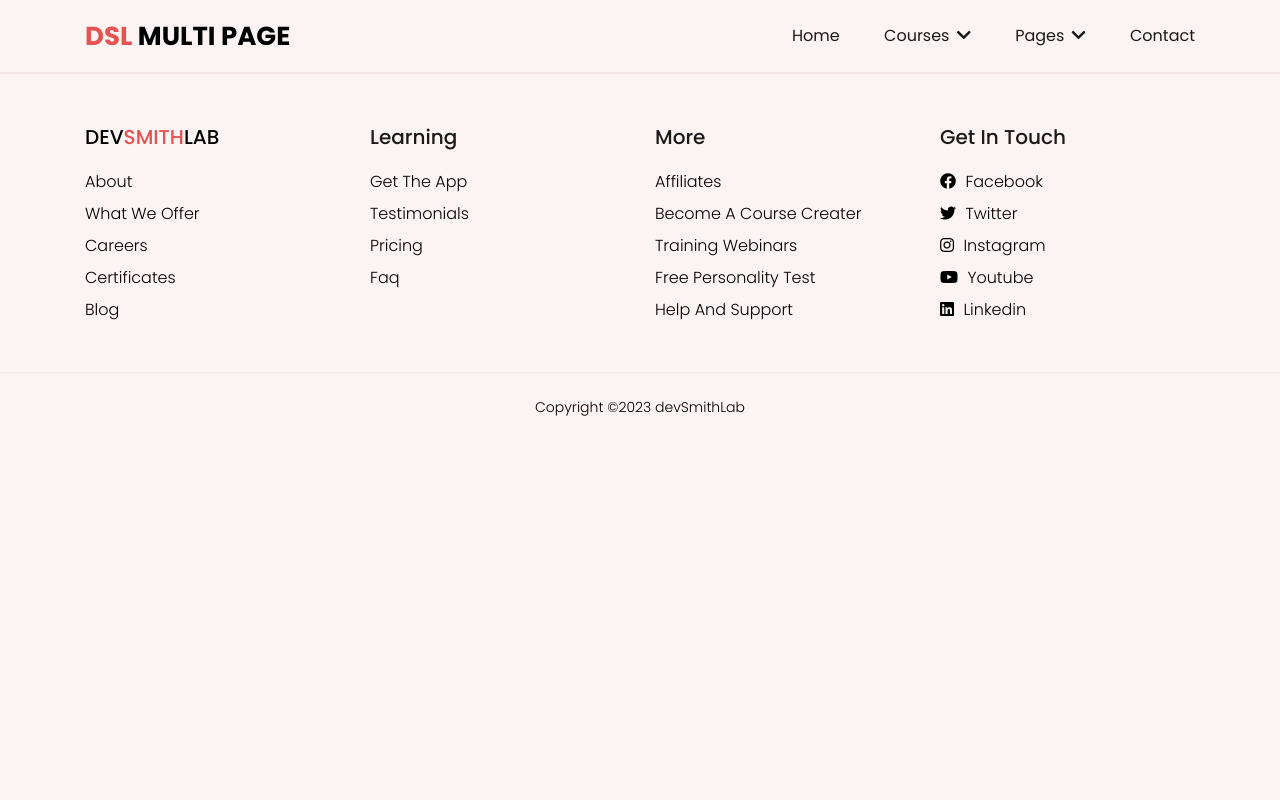
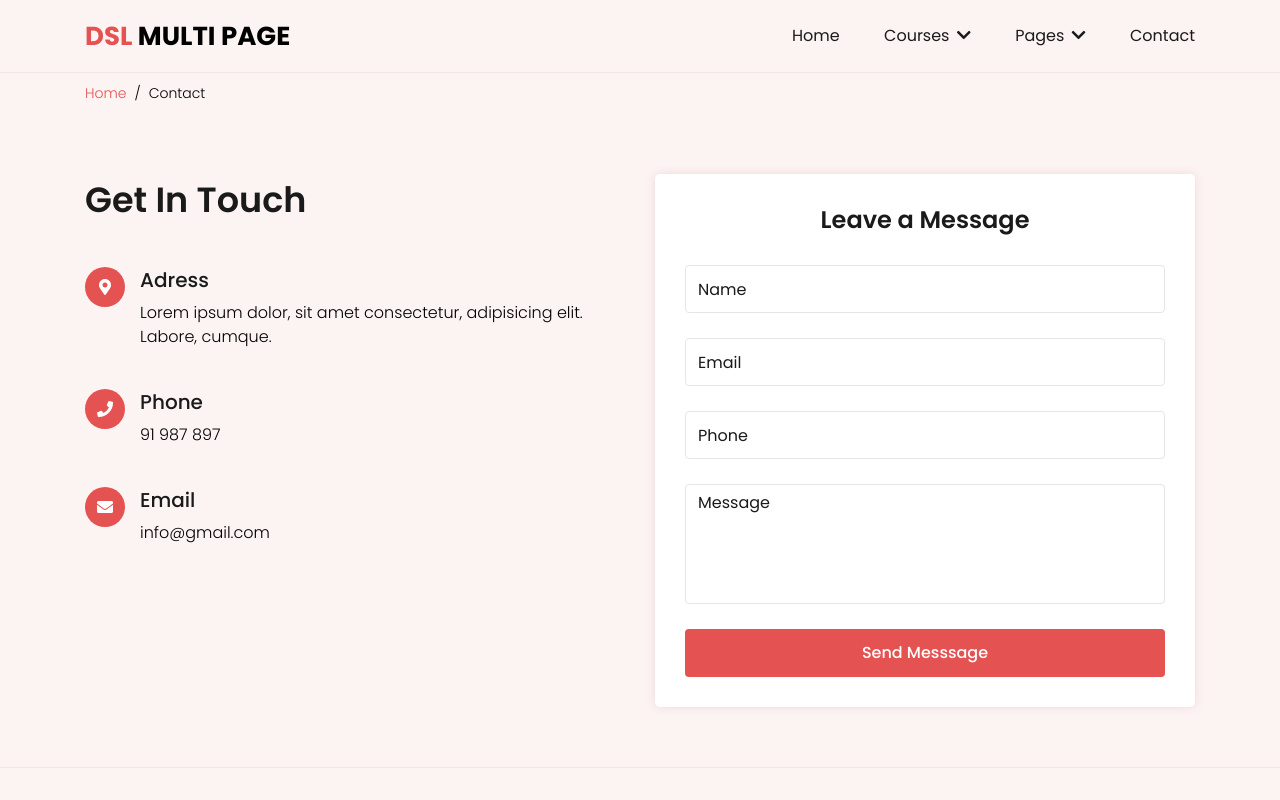
Before and after one commit to devSmith-Lab/website-multiple-pages, a plain HTML site: page pages/contact.html in a window 1280 px wide. Shown: the top 800 px of the page. Drawn offline with Linux system fonts and the light colour scheme.

Commit message:
ADD: Sign-In, Sign-Up & Contact Pages

```diff
--- a/assets/css/style.css
+++ b/assets/css/style.css
@@ -73,6 +73,11 @@
 		font-size: 20px
 	}
 
+	textarea.form-control {
+		height: 120px;
+		resize: none;
+	}
+
 	::selection {
 		color: var(--WHITE);
 		background-color: var(--main-color);
@@ -119,6 +124,10 @@
 			width: 100%;
 		}
 
+		.btn-form {
+			height: 48px;
+		}
+
 
 	/* :: Circular IMG */
 		.circular-img {
@@ -146,6 +155,16 @@
 		.circular-img img {
 			position: relative;
 			z-index: 1;
+		}
+
+		.form-title {
+			font-size: 24px;
+			margin: 0 0 30px;
+			font-weight: 600;
+		}
+
+		.form-control::placeholder {
+			color: var(--black-70);
 		}
 
 		.form-group {
@@ -701,6 +720,27 @@
 		border: 0;
 	}
 
+/* :: 1.0 Contact Section CSS */
+	.contact-item {
+		position: relative;
+		padding-left: 55px;
+		margin-bottom: 40px;
+	}
+
+	.contact-item .icon-box {
+		position: absolute;
+		height: 40px;
+		width: 40px;
+		background-color: var(--main-color);
+		display: flex;
+		align-items: center;
+		justify-content: center;
+		border-radius: 50%;
+		left: 0;
+		top: 0;
+		color: var(--WHITE);
+	}
+
 /* :: 1.0 Testimonial Section CSS */
 	.testimonial-section .img-box {
 		height: 150px;
--- a/pages/contact.html
+++ b/pages/contact.html
@@ -69,6 +69,74 @@
 			<!-- [ End Container ] -->
 		</header>
 		<!-- [ End Header ] -->
+
+		<!-- [ Breadcrumb ] -->
+		<div class="breadcrumb-nav">
+			<!-- [ Container ] -->
+			<div class="container">
+				<nav aria-label="breadcrumb">
+					<ol class="breadcrumb mb-0">
+						<li class="breadcrumb-item"><a href="../index.html">home</a></li>
+						<li class="breadcrumb-item active" aria-current="page">contact</li>
+					</ol>
+				</nav>
+			</div>
+			<!-- [ End Container ] -->
+		</div>
+		<!-- [ End Breadcrumb ] -->
+
+		<!-- [ Contact Section ] -->
+		<div class="contact-section section-padding">
+			<div class="container">
+				<div class="row">
+					<div class="col-md-6">
+						<div class="section-title">
+							<p class="sub-title">Get In Touch</p>
+						</div>
+						<div class="contact-items">
+							<div class="contact-item">
+								<div class="icon-box"><i class="fas fa-map-marker-alt"></i></div>
+								<h3>Adress</h3>
+								<p>Lorem ipsum dolor, sit amet consectetur, adipisicing elit. Labore, cumque.</p>
+							</div>
+
+							<div class="contact-item">
+								<div class="icon-box"><i class="fas fa-phone"></i></div>
+								<h3>Phone</h3>
+								<p>91 987 897</p>
+							</div>
+
+							<div class="contact-item">
+								<div class="icon-box"><i class="fas fa-envelope"></i></div>
+								<h3>Email</h3>
+								<p>info@gmail.com</p>
+							</div>
+						</div>
+					</div>
+					<div class="col-md-6 justify-content-center">
+						<div class="contact-form box">
+							<h2 class="form-title text-center">Leave a Message</h2>
+							<form action="">
+								<div class="form-group">
+									<input type="text" class="form-control" placeholder="Name" required>
+								</div>
+								<div class="form-group">
+									<input type="email" class="form-control" placeholder="Email" required>
+								</div>
+								<div class="form-group">
+									<input type="tel" class="form-control" placeholder="Phone" required>
+								</div>
+								<div class="form-group">
+									<textarea class="form-control" placeholder="Message" required></textarea>
+								</div>
+								<button type="submit" class="btn btn-theme btn-block btn-form">send messsage</button>
+							</form>
+						</div>
+					</div>
+				</div>
+			</div>
+		</div>
+		<!-- [ End Contact Section ] -->
 
 		<!-- [ Footer ] -->
 		<footer class="footer">
```
Also changed, not shown: pages/sign-in.html (+40 -0 lines), pages/sign-up.html (+42 -0 lines).
